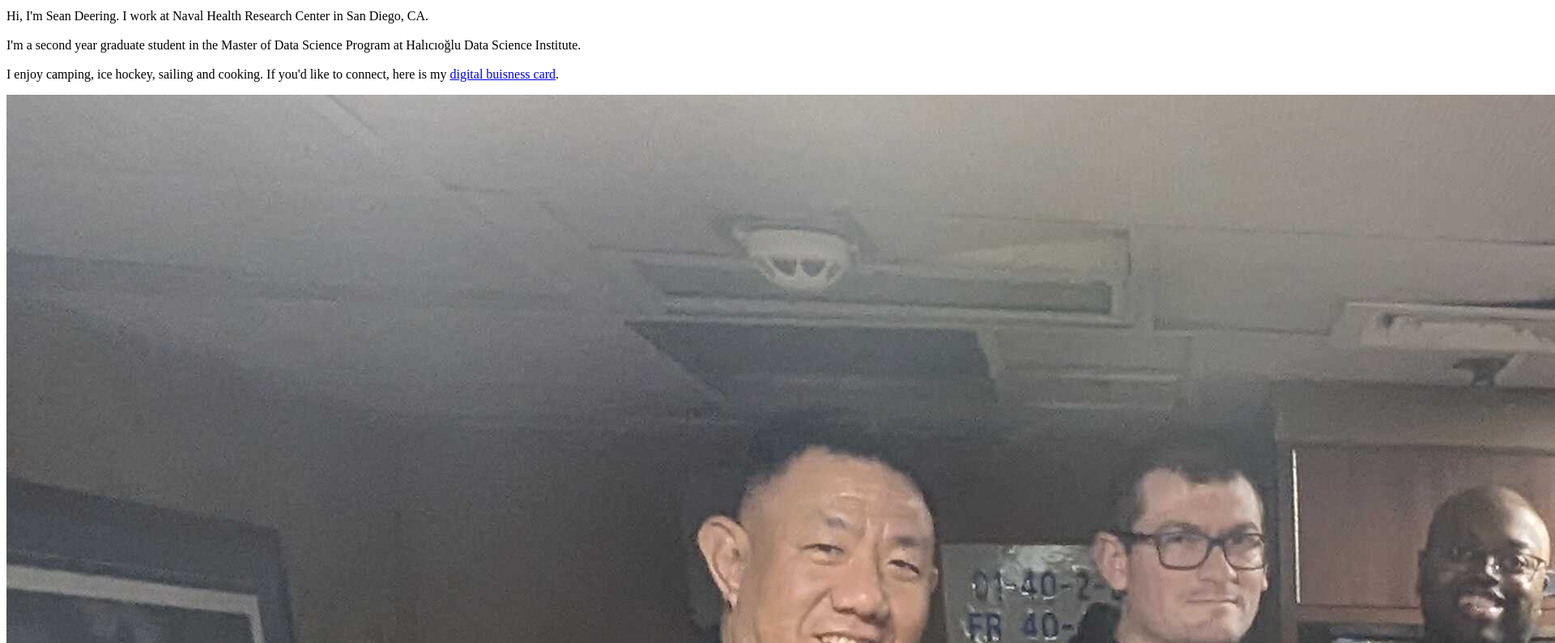
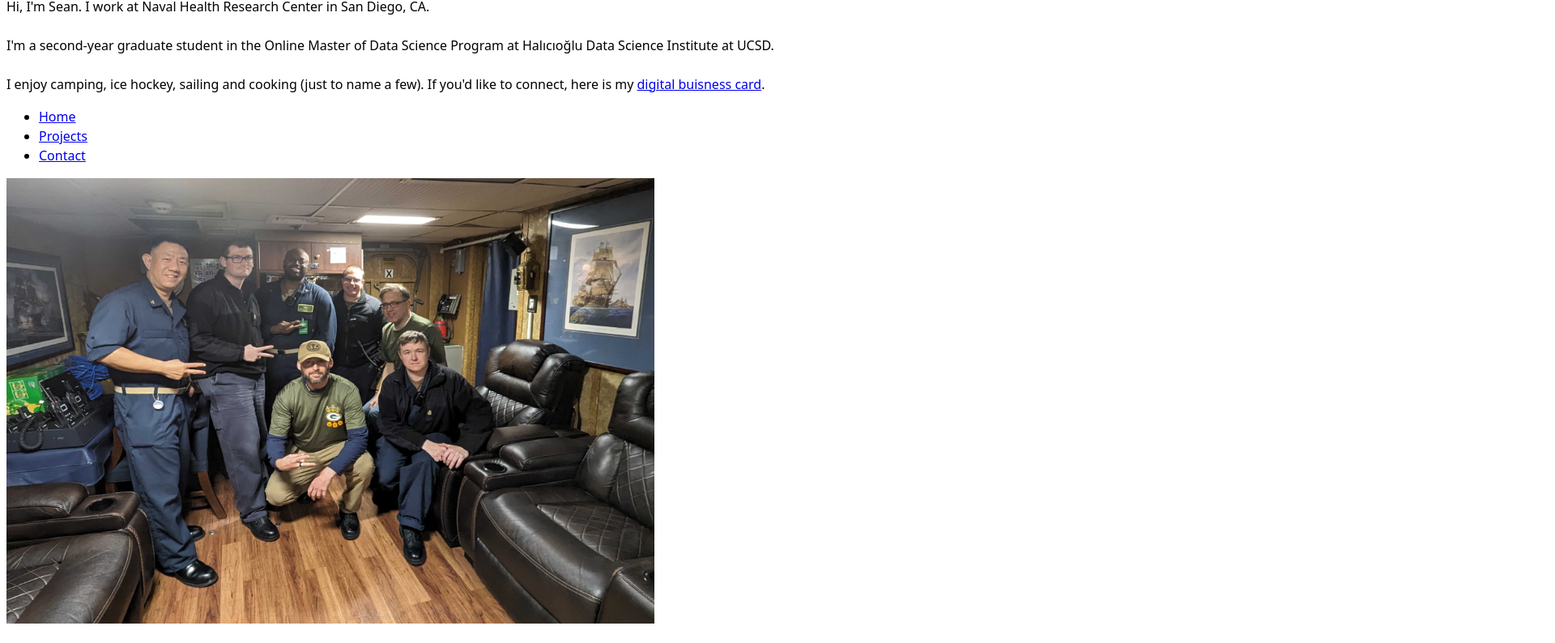
Before and after one commit to deerings/portfolio, a plain HTML site: page index.html in a window 1280 px wide. Shown: the part 95-889 px from the top of the page at 81% size, 1920 px wide, since content can reach past the window. Drawn offline with Linux system fonts and the light colour scheme.

Commit message:
Added projects and contact page

```diff
--- a/index.html
+++ b/index.html
@@ -1,19 +1,24 @@
-
-Copy code
 <!DOCTYPE html>
 <html lang="en">
 <head>
+    <link rel="stylesheet" href="style.css">
     <meta charset="UTF-8">
     <meta name="viewport" content="width=device-width, initial-scale=1.0">
     <title>Sean Deering: Personal site and portfolio.</title>
 </head>
 <body>
     <h1>Sean Deering</h1>
-    <p>Hi, I'm Sean Deering. I work at Naval Health Research Center in San Diego, CA.<br><br>
-        I'm a second year graduate student in the Master of Data Science Program at Halıcıoğlu Data Science Institute.<br><br>
-        I enjoy camping, ice hockey, sailing and cooking. If you'd like to connect, here is my <a href="https://blinq.me/XBhjnnumqQz3">digital buisness card</a>.
+    <p>Hi, I'm Sean. I work at Naval Health Research Center in San Diego, CA.<br><br>
+        I'm a second-year graduate student in the Online Master of Data Science Program at Halıcıoğlu Data Science Institute at UCSD.<br><br>
+        I enjoy camping, ice hockey, sailing and cooking (just to name a few). If you'd like to connect, here is my <a href="https://blinq.me/XBhjnnumqQz3", target="_blank">digital buisness card</a>.
     </p>
-
-    <img src="images/GB_chiefs_shrunk.jpg" alt="A photo of me aboard the USS Green Bay during a data collection event in Australia.">
+    <nav>
+        <ul>
+            <li><a href="https://deerings.github.io/portfolio/index.html">Home</a></li>
+            <li><a href="https://deerings.github.io/portfolio/projects/index.html">Projects</a></li>
+            <li><a href="https://deerings.github.io/portfolio/contact/index.html">Contact</a></li>
+        </ul>
+    </nav>
+    <img src="images/GB_chiefs_shrunk.jpg" alt="A photo of me aboard the USS Green Bay during a data collection event in Australia." width="800" height="550">
 </body>
 </html>
--- /dev/null
+++ b/style.css
@@ -0,0 +1,6 @@
+body {
+    /* set the line height to 1.5 times the font size
+    and use the OS's UI font as the website font
+    */
+font: 100%/1.5 system-ui;
+}
```
Also changed, not shown: contact/index.html (added, +18 -0 lines), projects/index.html (added, +18 -0 lines).
